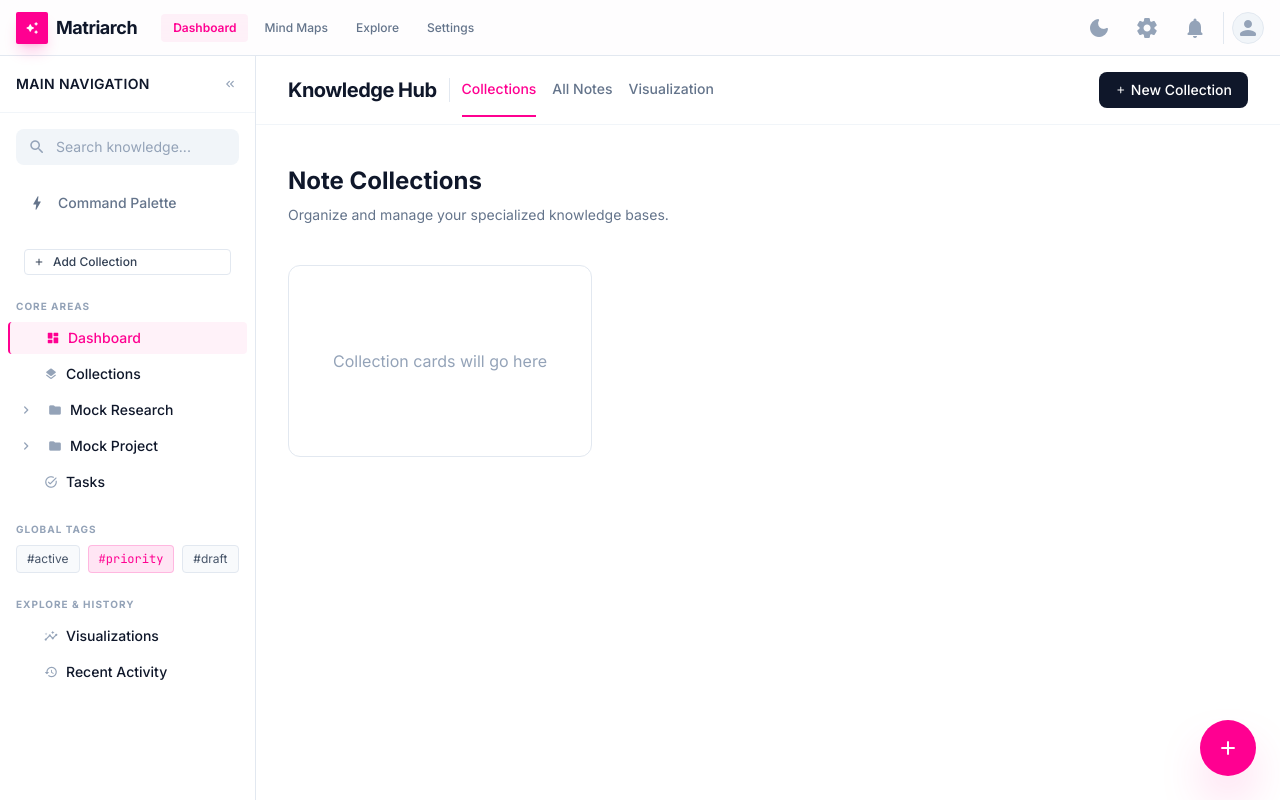
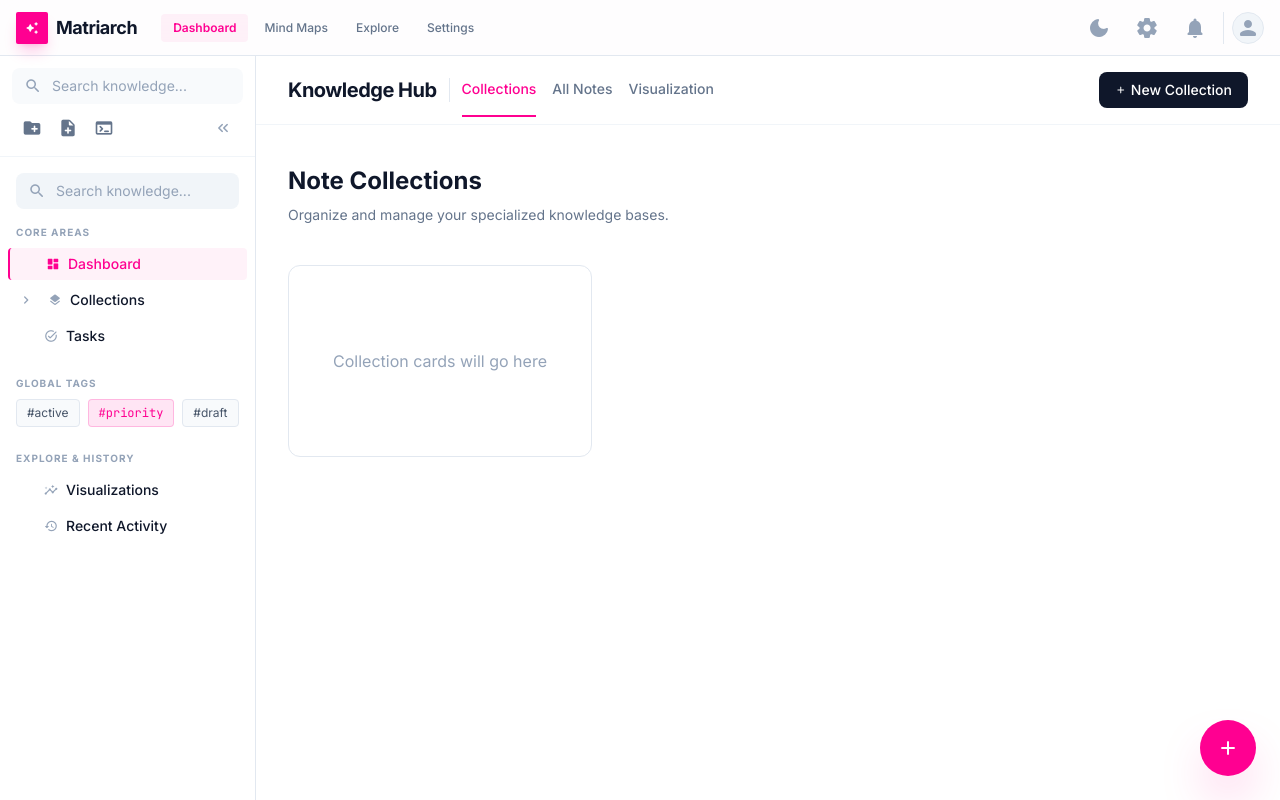
Before and after one commit to josephkeyes/matriarch, a React (Vite) app: page / in a window 1280 px wide. Built offline with nearby package versions, Linux system fonts and the light colour scheme.

Commit message:
Cleaning up sidebar ui

```diff
--- a/src/renderer/components/layout/MainLayout.tsx
+++ b/src/renderer/components/layout/MainLayout.tsx
@@ -2,7 +2,9 @@ import React, { useState } from 'react'
 import { useThemeContext } from '../../contexts/ThemeContext'
 import { useContextMenu } from '../../contexts/ContextMenuContext'
 import { useLayoutContext } from '../../contexts/LayoutContext'
-import { useAppNavigation, ViewType } from '../../hooks/useAppNavigation'
+import { ViewType } from '../../contexts/NavigationContext'
+import { useCommandPalette } from '../../contexts/CommandPaletteContext'
+import { cn } from '../../lib/cn'
 import {
     AppShell,
     Header,
@@ -21,7 +23,8 @@ import {
     NavItem,
     Tag,
     StatCard,
-    CommandPaletteButton
+    CommandPaletteButton,
+    SearchInput
 } from '../ui'
 
 // Navigation items needed for HeaderNav
@@ -62,6 +65,7 @@ export const MainLayout: React.FC<MainLayoutProps> = ({
 }) => {
     const { toggleTheme, resolvedTheme } = useThemeContext()
     const { showContextMenu } = useContextMenu()
+    const { toggleCommandPalette } = useCommandPalette()
 
     const {
         isLeftSidebarCollapsed,
@@ -75,7 +79,7 @@ export const MainLayout: React.FC<MainLayoutProps> = ({
         showContextMenu(e, [
             {
                 label: 'Create Collection',
-                icon: 'add_circle_outline',
+                icon: 'create_new_folder',
                 action: onCreateCollection
             }
         ])
@@ -107,6 +111,56 @@ export const MainLayout: React.FC<MainLayoutProps> = ({
         onNavigate(id)
     }
 
+    // Custom Sidebar Header for Expanded State
+    const ExpandedSidebarHeader = (
+        <div className="flex flex-col gap-2 p-3">
+            <SearchInput
+                placeholder="Search knowledge..."
+                className="bg-slate-50 dark:bg-background-dark/50"
+            />
+            <div className="flex items-center justify-between px-1">
+                <div className="flex items-center gap-1">
+                    <Button
+                        variant="ghost"
+                        size="icon"
+                        className="w-8 h-8 text-slate-500 hover:text-slate-900 dark:text-slate-400 dark:hover:text-text-main-dark"
+                        onClick={onCreateCollection}
+                        title="New Collection"
+                    >
+                        <span className="material-icons-round text-[20px]">create_new_folder</span>
+                    </Button>
+                    <Button
+                        variant="ghost"
+                        size="icon"
+                        className="w-8 h-8 text-slate-500 hover:text-slate-900 dark:text-slate-400 dark:hover:text-text-main-dark"
+                        onClick={() => onCreateNote()}
+                        title="New Note"
+                    >
+                        <span className="material-icons-round text-[20px]">note_add</span>
+                    </Button>
+                    <Button
+                        variant="ghost"
+                        size="icon"
+                        className="w-8 h-8 text-slate-500 hover:text-slate-900 dark:text-slate-400 dark:hover:text-text-main-dark"
+                        onClick={toggleCommandPalette}
+                        title="Command Palette"
+                    >
+                        <span className="material-icons-round text-[20px]">terminal</span>
+                    </Button>
+                </div>
+                <Button
+                    variant="ghost"
+                    size="icon"
+                    className="w-8 h-8 text-slate-400 hover:text-slate-900 dark:text-slate-500 dark:hover:text-text-main-dark p-0.5"
+                    onClick={toggleLeftSidebar}
+                    title="Collapse Sidebar"
+                >
+                    <span className="material-icons-round text-lg">keyboard_double_arrow_left</span>
+                </Button>
+            </div>
+        </div>
+    )
+
     return (
         <AppShell
             header={
@@ -131,26 +185,42 @@ export const MainLayout: React.FC<MainLayoutProps> = ({
             }
             sidebar={
                 <Sidebar
-                    title="MAIN NAVIGATION"
+                    header={!isLeftSidebarCollapsed ? ExpandedSidebarHeader : undefined}
                     onCollapse={toggleLeftSidebar}
                     isCollapsed={isLeftSidebarCollapsed}
                 >
-                    <div className={isLeftSidebarCollapsed ? "px-2 mb-2" : "px-2 mb-4"}>
-                        <CommandPaletteButton collapsed={isLeftSidebarCollapsed} />
-                    </div>
-
-                    <div className={isLeftSidebarCollapsed ? "px-2 mb-4 flex justify-center" : "px-4 mb-4"}>
+                    {/* Collapsed State Icons (Hidden when expanded) */}
+                    {isLeftSidebarCollapsed && (
+                        <div className="flex flex-col items-center gap-3 px-2 mb-6 pt-2">
                             <Button
-                            variant="secondary"
-                            size="sm"
-                            className={isLeftSidebarCollapsed ? "w-8 h-8 p-0 justify-center" : "w-full justify-start"}
+                                variant="ghost"
+                                size="icon"
+                                className="w-8 h-8 text-slate-500 hover:text-slate-900 dark:text-slate-400 dark:hover:text-text-main-dark"
                                 onClick={onCreateCollection}
-                            title="Add Collection"
+                                title="New Collection"
                             >
-                            <span className={isLeftSidebarCollapsed ? "material-icons-round text-xs" : "material-icons-round text-xs mr-2"}>add</span>
-                            {!isLeftSidebarCollapsed && "Add Collection"}
+                                <span className="material-icons-round text-[20px]">create_new_folder</span>
+                            </Button>
+                            <Button
+                                variant="ghost"
+                                size="icon"
+                                className="w-8 h-8 text-slate-500 hover:text-slate-900 dark:text-slate-400 dark:hover:text-text-main-dark"
+                                onClick={() => onCreateNote()}
+                                title="New Note"
+                            >
+                                <span className="material-icons-round text-[20px]">note_add</span>
+                            </Button>
+                            <Button
+                                variant="ghost"
+                                size="icon"
+                                className="w-8 h-8 text-slate-500 hover:text-slate-900 dark:text-slate-400 dark:hover:text-text-main-dark"
+                                onClick={toggleCommandPalette}
+                                title="Command Palette"
+                            >
+                                <span className="material-icons-round text-[20px]">terminal</span>
                             </Button>
                         </div>
+                    )}
 
                     <SidebarSection title="CORE AREAS" isCollapsed={isLeftSidebarCollapsed}>
                         <NavItem
@@ -162,19 +232,18 @@ export const MainLayout: React.FC<MainLayoutProps> = ({
                         />
 
                         {collections.length > 0 && (
-                            <>
                             <NavItem
                                 icon="layers"
                                 label="Collections"
                                 onContextMenu={handleCollectionsHeaderContextMenu}
                                 collapsed={isLeftSidebarCollapsed}
-                                />
+                            >
                                 {collections.map(c => (
                                     <NavItem
                                         key={c.id}
                                         icon="folder"
                                         label={c.name}
-                                        level={0}
+                                        level={1}
                                         onContextMenu={(e) => handleCollectionContextMenu(e, c.id, c.name)}
                                         collapsed={isLeftSidebarCollapsed}
                                     >
@@ -183,20 +252,20 @@ export const MainLayout: React.FC<MainLayoutProps> = ({
                                                 key={p.note.id}
                                                 icon="description"
                                                 label={p.note.title}
-                                                level={1}
+                                                level={2}
                                                 isActive={activeView === 'note' && activeNoteId === p.note.id}
                                                 onClick={() => onNavigate('note', p.note.id)}
                                                 collapsed={isLeftSidebarCollapsed}
                                             />
                                         ))}
                                         {(!c.placements || c.placements.length === 0) && (
-                                            <div className="pl-9 pr-2 py-1.5 text-xs text-slate-400 italic cursor-default">
+                                            <div className="pl-[42px] pr-2 py-1.5 text-xs text-slate-400 italic cursor-default">
                                                 No notes
                                             </div>
                                         )}
                                     </NavItem>
                                 ))}
-                            </>
+                            </NavItem>
                         )}
 
                         <NavItem icon="task_alt" label="Tasks" collapsed={isLeftSidebarCollapsed} />
--- a/src/renderer/components/layout/Sidebar.tsx
+++ b/src/renderer/components/layout/Sidebar.tsx
@@ -6,8 +6,10 @@ import { ContextMenu, ContextMenuItem } from '../ui/ContextMenu'
 import { Collection } from '../../../shared/api/contracts'
 
 export interface SidebarProps {
-    /** Sidebar title */
-    title?: string
+    /** Custom header content (overrides title/searchInHeader) */
+    header?: ReactNode
+    /** Sidebar title or header content (legacy/default) */
+    title?: string | ReactNode
     /** Whether sidebar is collapsible */
     collapsible?: boolean
     /** Callback when collapse button is clicked */
@@ -15,6 +17,8 @@ export interface SidebarProps {
     /** Search configuration */
     searchPlaceholder?: string
     onSearch?: (query: string) => void
+    /** Whether to render search input in the header */
+    searchInHeader?: boolean
     /** Sidebar content sections */
     children: ReactNode
     /** Additional className */
@@ -29,12 +33,14 @@ export interface SidebarProps {
  * Left sidebar component with search and navigation sections.
  */
 export function Sidebar({
+    header,
     title = 'MAIN NAVIGATION',
     collapsible = true,
     onCollapse,
     isCollapsed = false,
     searchPlaceholder = 'Search knowledge...',
     onSearch,
+    searchInHeader = false,
     children,
     className,
     width = 'default'
@@ -70,14 +76,33 @@ export function Sidebar({
             className
         )}>
             {/* Header */}
+            {header ? (
+                <div className="border-b border-slate-100 dark:border-border-dark/50">
+                    {header}
+                </div>
+            ) : (
                 <div className={cn(
                     "flex items-center border-b border-slate-100 dark:border-border-dark/50 min-h-[53px]",
                     isCollapsed ? "justify-center p-2" : "justify-between p-4"
                 )}>
                     {!isCollapsed && (
+                        searchInHeader ? (
+                            <div className="flex-1 mr-2">
+                                <SearchInput
+                                    placeholder={searchPlaceholder}
+                                    onChange={(e) => onSearch?.(e.target.value)}
+                                    className="bg-slate-50 dark:bg-background-dark/50"
+                                />
+                            </div>
+                        ) : (
+                            typeof title === 'string' ? (
                                 <h2 className="font-semibold text-sm tracking-wide text-slate-900 dark:text-text-main-dark transition-opacity duration-200">
                                     {title}
                                 </h2>
+                            ) : (
+                                <div className="flex-1 mr-2">{title}</div>
+                            )
+                        )
                     )}
                     {collapsible && (
                         <Button variant="ghost" size="icon" onClick={onCollapse} className="p-0.5">
@@ -90,9 +115,10 @@ export function Sidebar({
                         </Button>
                     )}
                 </div>
+            )}
 
-            {/* Search */}
-            {!isCollapsed && (
+            {/* Search (Body) - only if NOT in header */}
+            {!isCollapsed && !searchInHeader && (
                 <div className="p-4 transition-opacity duration-200">
                     <SearchInput
                         placeholder={searchPlaceholder}
```
Lines whose indentation alone changed are shown as unchanged.
